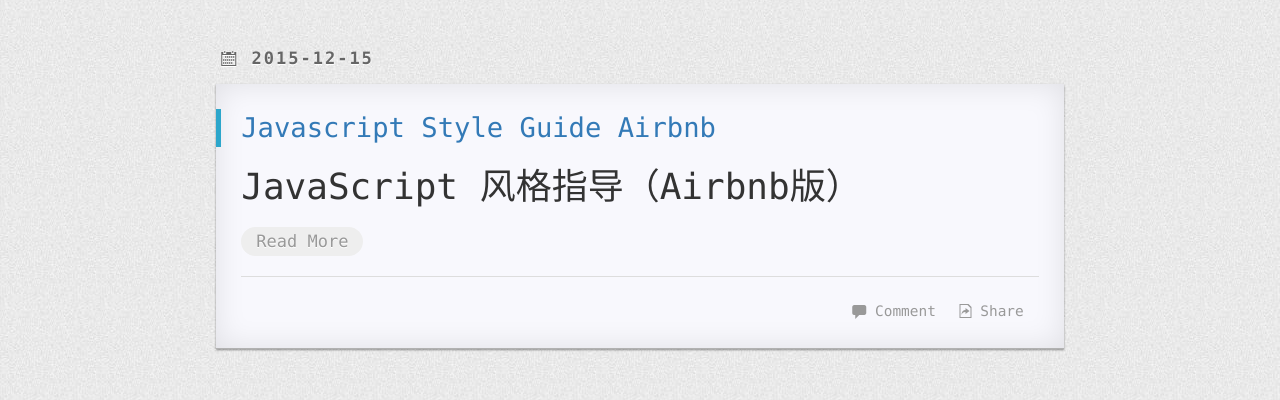
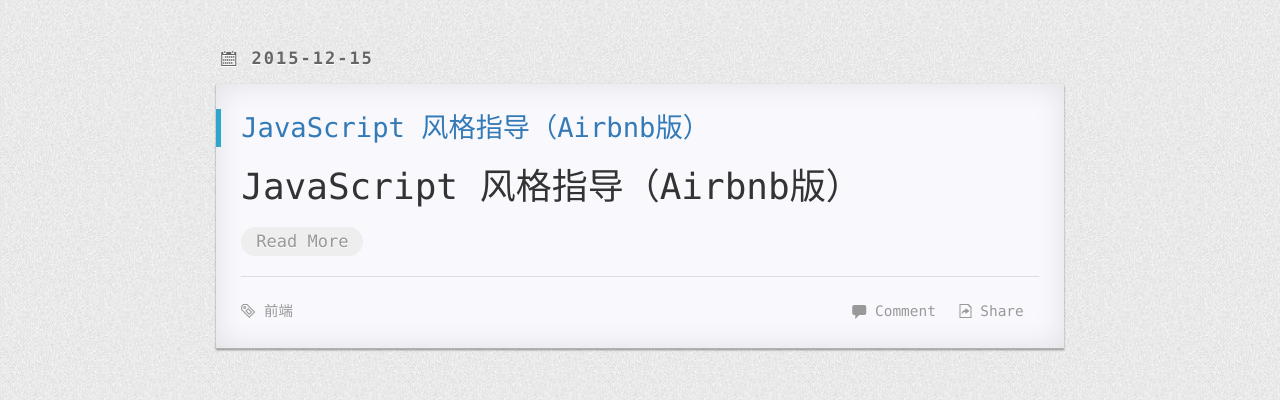
Before and after one commit to baibonjwa/happybai.github.io, a Jekyll site: the page built from pages/2category.html, in a window 1280 px wide. Shown: the part 122-522 px from the top of the page. Built offline with Jekyll 4.4.1, drawn with Linux system fonts in a browser that asks for light colours; nearby versions of some CDN libraries; Markdown is read by kramdown in place of the engine named in the settings; comment, search, counter and statistics services are not loaded.

Commit message:
Add a header for new post

```diff
--- a/_posts/2015-12-15-javascript-style-guide-airbnb.md
+++ b/_posts/2015-12-15-javascript-style-guide-airbnb.md
@@ -1,3 +1,10 @@
+---
+layout: post
+title: JavaScript 风格指导（Airbnb版）
+tags: 前端
+categories: 前端
+---
+
 # JavaScript 风格指导（Airbnb版）
 
 **用更合理的方式写 JavaScript**
```
